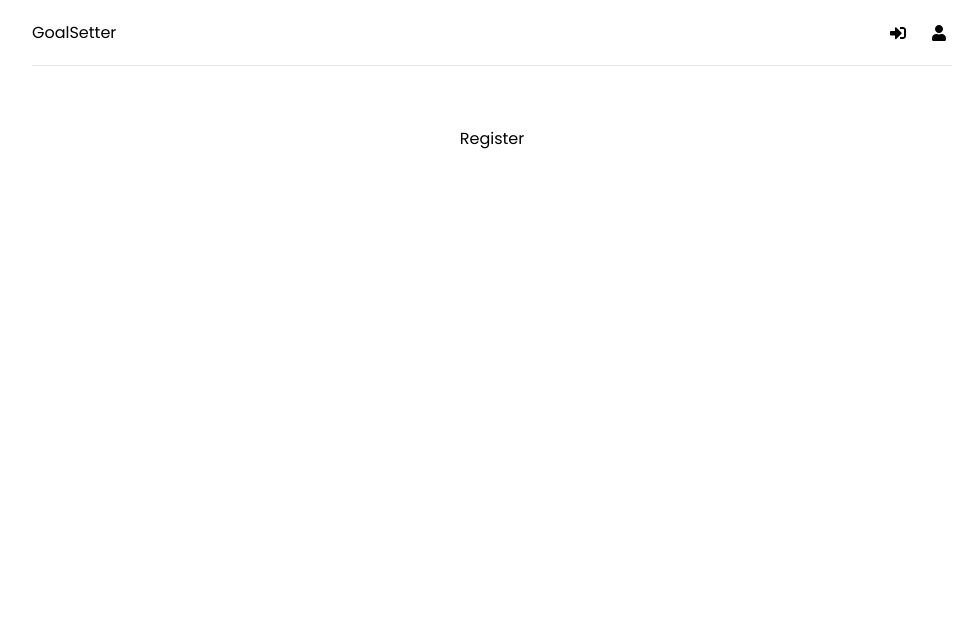
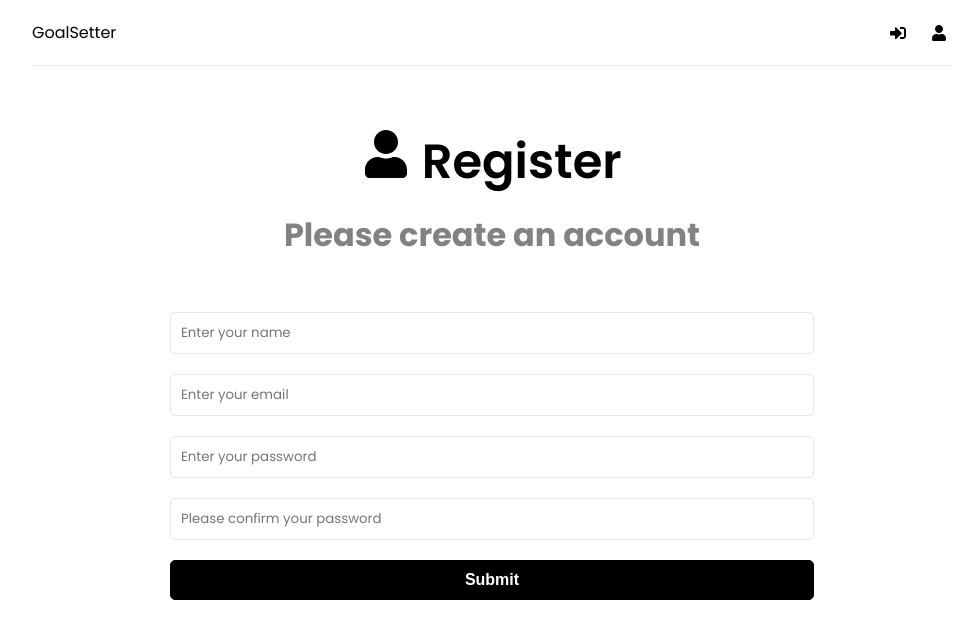
Before and after one commit to JDixon1995/MERN-Goal-App-Front-End, a React (Create React App) app: page /register in a window 1280 px wide. Shown: the top 638 px of the page, without its empty margins (148-1125 px from the left). Built offline with nearby package versions, Linux system fonts and the light colour scheme.

Commit message:
Added frontend UI

```diff
--- a/src/pages/Login.jsx
+++ b/src/pages/Login.jsx
@@ -1,6 +1,62 @@
+import {useState, useEffect} from 'react'
+import { FaSignInAlt } from 'react-icons/fa'
+
 function Login() {
+	const [formData, setFormData] = useState({
+		email: '',
+		password: ''
+	})
+
+	const { email, password } = formData
+
+	const onChange = (e) => {
+		setFormData((prevState) => ({
+			...prevState,
+			[e.target.name]: e.target.value,
+		}))
+	}
+
+	const onSubmit = (e) => {
+		e.preventDefault()
+	}
+
   return (
-	<div>Login</div>
+	<>
+	<section className="heading">
+		<h1>
+			<FaSignInAlt /> Login
+		</h1>
+		<p>Login and start setting goals</p>
+		</section>
+
+		<section className="form">
+			<form onSubmit={onSubmit}>
+				<div className='form-group'>
+					<input
+					type="email"
+					className="form-control"
+					id="email"
+					name="email"
+					value={email}
+					placeholder='Enter your email'
+					onChange={onChange}/>
+				</div>
+				<div className='form-group'>
+					<input
+					type="password"
+					className="form-control"
+					id="password"
+					name="password"
+					value={password}
+					placeholder='Enter your password'
+					onChange={onChange}/>
+				</div>
+				<div className="form-group">
+					<button className='btn btn-block' type='submit'>Submit</button>
+				</div>
+			</form>
+		</section>
+	</>
   )
 }
 export default Login
--- a/src/pages/Register.jsx
+++ b/src/pages/Register.jsx
@@ -1,6 +1,84 @@
+import {useState, useEffect} from 'react'
+import { FaUser } from 'react-icons/fa'
+
 function Register() {
+	const [formData, setFormData] = useState({
+		name: '',
+		email: '',
+		password: '',
+		password2: ''
+	})
+
+	const { name, email, password, password2 } = formData
+
+	const onChange = (e) => {
+		setFormData((prevState) => ({
+			...prevState,
+			[e.target.name]: e.target.value,
+		}))
+	}
+
+	const onSubmit = (e) => {
+		e.preventDefault()
+	}
+
   return (
-	<div>Register</div>
+	<>
+	<section className="heading">
+		<h1>
+			<FaUser /> Register
+		</h1>
+		<p>Please create an account</p>
+		</section>
+
+		<section className="form">
+			<form onSubmit={onSubmit}>
+				<div className='form-group'>
+					<input
+					type="text"
+					className="form-control"
+					id="name"
+					name="name"
+					value={name}
+					placeholder='Enter your name'
+					onChange={onChange}/>
+				</div>
+				<div className='form-group'>
+					<input
+					type="email"
+					className="form-control"
+					id="email"
+					name="email"
+					value={email}
+					placeholder='Enter your email'
+					onChange={onChange}/>
+				</div>
+				<div className='form-group'>
+					<input
+					type="password"
+					className="form-control"
+					id="password"
+					name="password"
+					value={password}
+					placeholder='Enter your password'
+					onChange={onChange}/>
+				</div>
+				<div className='form-group'>
+				<input
+					type="password"
+					className="form-control"
+					id="password2"
+					name="password2"
+					value={password2}
+					placeholder='Please confirm your password'
+					onChange={onChange}/>
+				</div>
+				<div className="form-group">
+					<button className='btn btn-block' type='submit'>Submit</button>
+				</div>
+			</form>
+		</section>
+	</>
   )
 }
 export default Register
```
